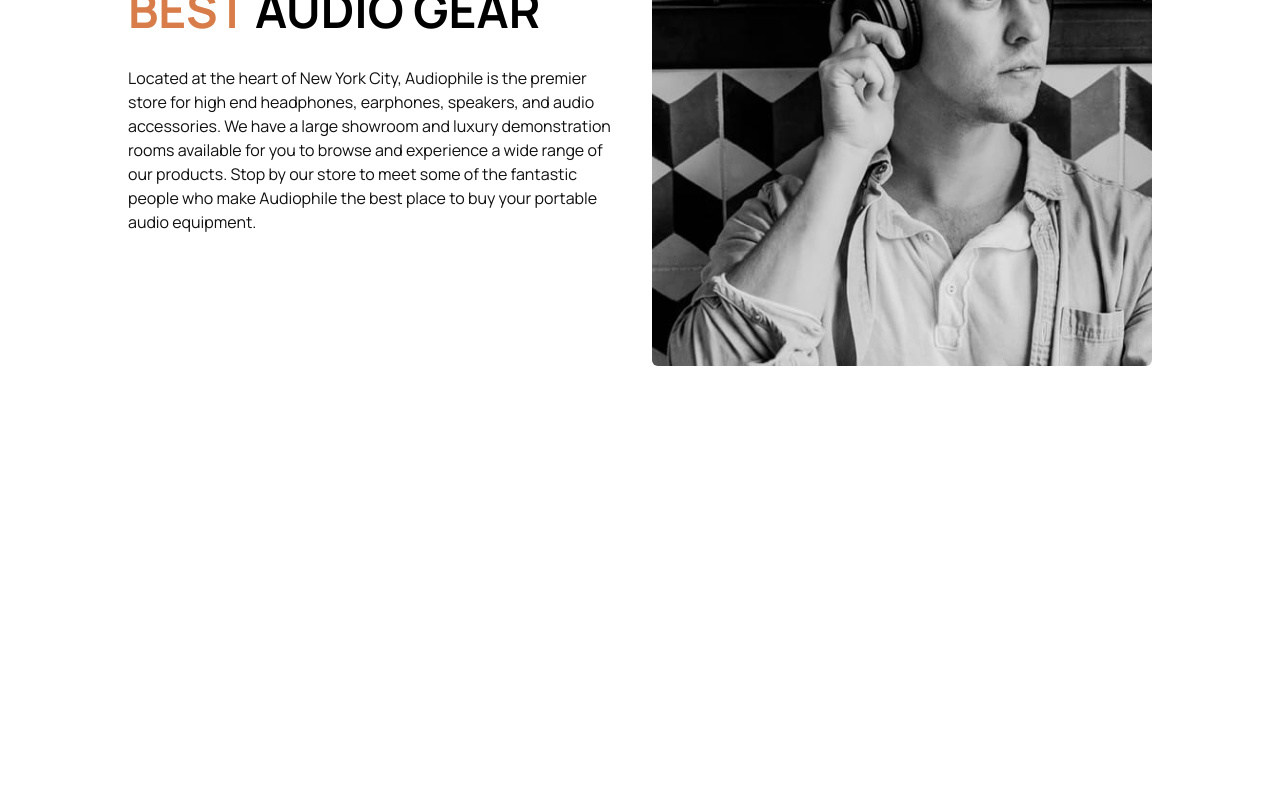
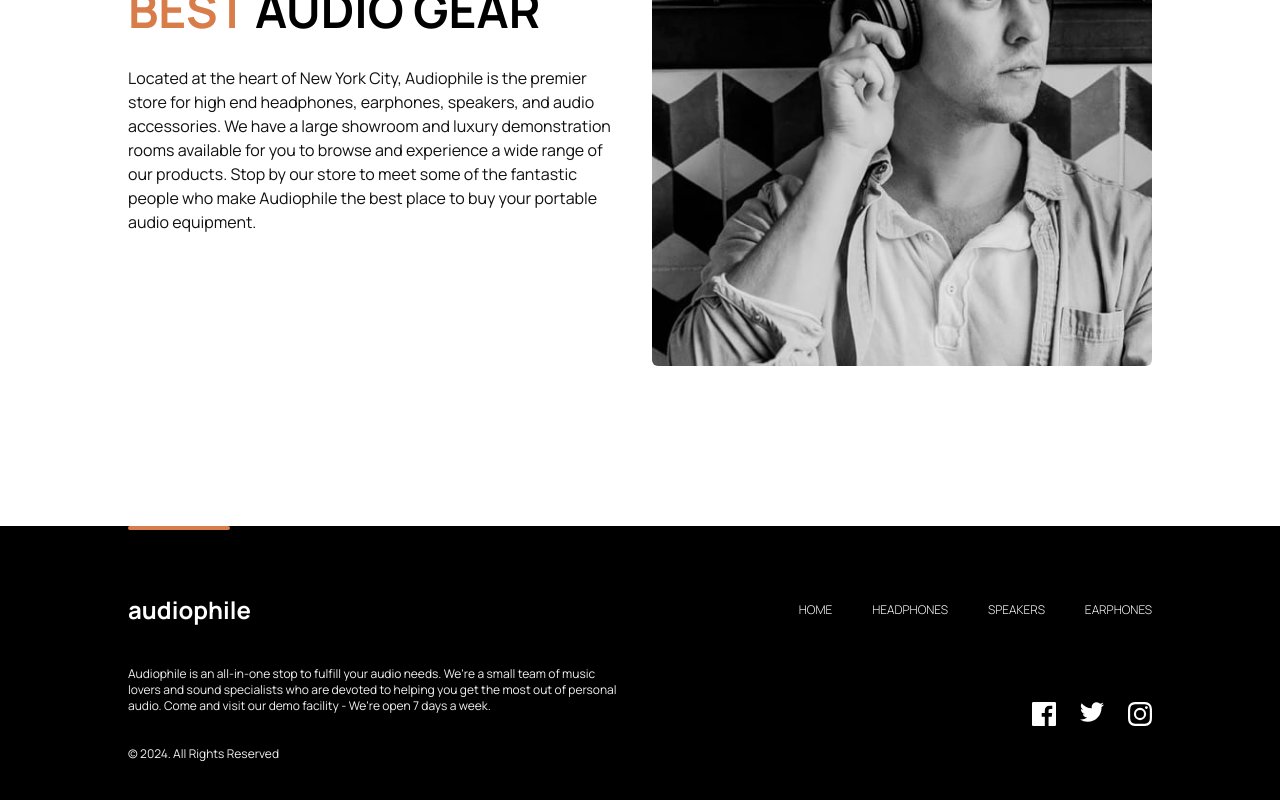
Before and after one commit to ressuman/Audiophile-E-Commerce-App-Project, a React (Vite) app: page /checkout in a window 1280 px wide. Shown: the part 378-1178 px from the top of the page. Before the commit the page ends 904 px from the top, so only its background shows below. Built offline with nearby package versions, Linux system fonts and the light colour scheme.

Commit message:
"Updated styles and layout for Cards, Display, Hero, and FooterBar components, including changes to padding, margins, and font sizes."

```diff
--- a/src/components/Cards/Cards.jsx
+++ b/src/components/Cards/Cards.jsx
@@ -5,16 +5,18 @@
 
 export const Cards = () => {
   return (
-    <div className="w-[90%] md:w-[85%] lg:w[80%] mx-auto lg:text-center py-8 lg:py-28">
-      <div className="grid grid-cols-1 md:grid-cols-3 md:gap-10 lg:gap-10 gap-3">
+    <div className="w-[90%] md:w-[85%] lg:w-[80%] mx-auto lg:text-center py-8 lg:py-28">
+      <div className="grid grid-cols-1 md:grid-cols-3 md:gap-10 lg:gap-20 gap-3">
         <div className="relative flex flex-col items-center justify-center py-5">
           <img
             src={CardHeadphone}
             alt="hp"
             className="absolute top-[3%] md:top-[3%] lg:top-[-13%] w-1/2 md:w-[75%]"
           />
-          <div className="bg-flash-white w-full lg:w-[90%] mt-12 flex flex-col items-center py-2 md:py-1 lg:py-8 md:text-lg lg:ml-6 rounded-md">
-            <p className=" font-semibold pt-20 pb-2 text-black">HEADPHONES</p>
+          <div className="bg-flash-white w-full mt-12 flex flex-col items-center py-2 md:py-1 lg:py-8 md:text-lg  rounded-md">
+            <p className=" font-semibold pt-[33%] md:pt-[50%] pb-2 text-black">
+              HEADPHONES
+            </p>
             <ButtonNoOutline size={20} />
           </div>
         </div>
@@ -25,8 +27,10 @@
             alt="sp"
             className="absolute top-[3%] md:top-[3%] lg:top-[-13%] w-1/2 md:w-[75%]"
           />
-          <div className="bg-flash-white w-full lg:w-[90%] mt-12 flex flex-col items-center py-2 md:py-1 lg:py-8 md:text-lg lg:ml-1 rounded-md">
-            <p className=" font-semibold pt-20 pb-2 text-black">SPEAKERS</p>
+          <div className="bg-flash-white w-full mt-12 flex flex-col items-center py-2 md:py-1 lg:py-8 md:text-lg  rounded-md">
+            <p className=" font-semibold pt-[33%] md:pt-[50%] pb-2 text-black">
+              SPEAKERS
+            </p>
             <ButtonNoOutline />
           </div>
         </div>
@@ -37,8 +41,10 @@
             alt="ep"
             className="absolute top-[3%] md:top-[3%] lg:top-[-13%] w-1/2 md:w-[75%]"
           />
-          <div className="bg-flash-white w-full lg:w-[90%] mt-12 flex flex-col items-center py-2 md:py-1 lg:py-8 md:text-lg lg:mr-6 rounded-md">
-            <p className="font-semibold pt-20 pb-2 text-black">EARPHONES</p>
+          <div className="bg-flash-white w-full mt-12 flex flex-col items-center py-2 md:py-1 lg:py-8 md:text-lg  rounded-md">
+            <p className="font-semibold pt-[33%] md:pt-[50%] pb-2 text-black">
+              EARPHONES
+            </p>
             <ButtonNoOutline />
           </div>
         </div>
--- a/src/components/Display/Display.jsx
+++ b/src/components/Display/Display.jsx
@@ -21,7 +21,7 @@
           alt="ZX9 Speaker"
           width="40%"
           height="40%"
-          className="absolute top-[33%] lg:top-[63%] md:top-[24%] left-[50.6%] lg:left-[30.6%] md:left-[50%] transform -translate-x-1/2  -translate-y-1/2 "
+          className="absolute top-[33%] lg:top-[63%] md:top-[24%] left-[50.6%] lg:left-[28%] md:left-[50%] transform -translate-x-1/2  -translate-y-1/2 "
         />
         <div className="relative z-10 ml-[0rem] lg:ml-[36rem] md:ml-[8rem] lg:text-start md:text-center text-center text-white max-w-sm md:mt-[25rem] lg:mt-0 mt-[30rem]">
           <h1 className="lg:text-5xl md:text-4xl text-3xl font-bold mb-8">
--- a/src/layout/FooterBar/FooterBar.jsx
+++ b/src/layout/FooterBar/FooterBar.jsx
@@ -1,3 +1,5 @@
+import { NavLink } from "react-router-dom";
+
 export const FooterBar = () => {
   return (
     <div className="">
@@ -21,7 +23,121 @@
           <div className="order-1 lg:order-2 bg-footer-image-mobile md:bg-footer-image-tablet lg:bg-footer-image-desktop rounded-md h-[20rem] md:h-[22rem] lg:h-[35rem] w-full lg:w-1/2 bg-cover bg-center"></div>
         </div>
 
-        <div className="bg-black"></div>
+        <div className="bg-black w-full pb-10">
+          <div className=" w-[90%] md:w-[85%] lg:w-[80%] mx-auto">
+            <div className="flex justify-center md:justify-start lg:justify-start">
+              <div className="bg-peru w-[20%] md:w-[11%] lg:w-[10%] h-1 mb-16 rounded-lg"></div>
+            </div>
+
+            <div className="text-white flex flex-col gap-10 justify-center items-center md:justify-between md:items-start lg:items-center lg:flex-row">
+              <div className="font-bold text-lg md:text-xl lg:text-2xl transform transition-transform duration-300 hover:translate-x-2 hover:text-peru">
+                <NavLink to="/">audiophile</NavLink>
+              </div>
+              <div className="font-light text-[12px]">
+                <ul className="md:gap-10 flex gap-6 flex-col md:flex-row text-center md:text-start">
+                  <li>
+                    <NavLink
+                      to="/"
+                      className={({ isActive }) =>
+                        isActive
+                          ? "text-peru"
+                          : "transition-colors duration-300 hover:text-tangelo"
+                      }
+                    >
+                      HOME
+                    </NavLink>
+                  </li>
+                  <li>
+                    <NavLink
+                      to="/headphones"
+                      className={({ isActive }) =>
+                        isActive
+                          ? "text-peru"
+                          : "transition-colors duration-300 hover:text-tangelo"
+                      }
+                    >
+                      HEADPHONES
+                    </NavLink>
+                  </li>
+                  <li>
+                    <NavLink
+                      to="/speakers"
+                      className={({ isActive }) =>
+                        isActive
+                          ? "text-peru"
+                          : "transition-colors duration-300 hover:text-tangelo"
+                      }
+                    >
+                      SPEAKERS
+                    </NavLink>
+                  </li>
+                  <li>
+                    <NavLink
+                      to="/earphones"
+                      className={({ isActive }) =>
+                        isActive
+                          ? "text-peru"
+                          : "transition-colors duration-300 hover:text-tangelo"
+                      }
+                    >
+                      EARPHONES
+                    </NavLink>
+                  </li>
+                </ul>
+              </div>
+            </div>
+            <div className="mx-auto mt-10">
+              <div className="flex flex-col md:flex-row lg:flex-row items-center md:items-end lg:items-center lg:justify-between gap-8">
+                <div className="flex flex-col md:justify-center lg:justify-between md:items-start w-full md:w-full lg:w-1/2 lg:gap-8 text-center md:text-start">
+                  <p className="text-flash-white text-xs lg:text-[12px] mb-10 lg:mb-0">
+                    Audiophile is an all-in-one stop to fulfill your audio
+                    needs. We&apos;re a small team of music lovers and sound
+                    specialists who are devoted to helping you get the most out
+                    of personal audio. Come and visit our demo facility -
+                    We&apos;re open 7 days a week.
+                  </p>
+                  <p className="text-flash-white text-xs lg:text-[12px]">
+                    &copy; 2024. All Rights Reserved
+                  </p>
+                </div>
+                <div className="flex justify-center md:justify-start lg:justify-end items-center w-full md:w-auto lg:w-1/2 mt-4 md:mt-0 lg:mt-0">
+                  <div className="flex gap-4 lg:gap-6">
+                    <a href="#" className="group inline-block">
+                      <svg
+                        width="24"
+                        height="24"
+                        xmlns="http://www.w3.org/2000/svg"
+                        className="fill-current text-white group-hover:text-peru transition-colors duration-1000"
+                      >
+                        <path d="M22.675 0H1.325C.593 0 0 .593 0 1.325v21.351C0 23.407.593 24 1.325 24H12.82v-9.294H9.692v-3.622h3.128V8.413c0-3.1 1.893-4.788 4.659-4.788 1.325 0 2.463.099 2.795.143v3.24l-1.918.001c-1.504 0-1.795.715-1.795 1.763v2.313h3.587l-.467 3.622h-3.12V24h6.116c.73 0 1.323-.593 1.323-1.325V1.325C24 .593 23.407 0 22.675 0z" />
+                      </svg>
+                    </a>
+                    <a href="#" className="group inline-block">
+                      <svg
+                        width="24"
+                        height="24"
+                        xmlns="http://www.w3.org/2000/svg"
+                        className="fill-current text-white group-hover:text-peru transition-colors duration-1000"
+                      >
+                        <path d="M24 2.557a9.83 9.83 0 01-2.828.775A4.932 4.932 0 0023.337.608a9.864 9.864 0 01-3.127 1.195A4.916 4.916 0 0016.616.248c-3.179 0-5.515 2.966-4.797 6.045A13.978 13.978 0 011.671 1.149a4.93 4.93 0 001.523 6.574 4.903 4.903 0 01-2.229-.616c-.054 2.281 1.581 4.415 3.949 4.89a4.935 4.935 0 01-2.224.084 4.928 4.928 0 004.6 3.419A9.9 9.9 0 010 17.54a13.94 13.94 0 007.548 2.212c9.142 0 14.307-7.721 13.995-14.646A10.025 10.025 0 0024 2.557z" />
+                      </svg>
+                    </a>
+                    <a href="#" className="group inline-block">
+                      <svg
+                        width="24"
+                        height="24"
+                        xmlns="http://www.w3.org/2000/svg"
+                        className="fill-current text-white group-hover:text-peru transition-colors duration-1000"
+                      >
+                        <path d="M12 2.163c3.204 0 3.584.012 4.85.07 3.252.148 4.771 1.691 4.919 4.919.058 1.265.069 1.645.069 4.849 0 3.205-.012 3.584-.069 4.849-.149 3.225-1.664 4.771-4.919 4.919-1.266.058-1.644.07-4.85.07-3.204 0-3.584-.012-4.849-.07-3.26-.149-4.771-1.699-4.919-4.92-.058-1.265-.07-1.644-.07-4.849 0-3.204.013-3.583.07-4.849.149-3.227 1.664-4.771 4.919-4.919 1.266-.057 1.645-.069 4.849-.069zM12 0C8.741 0 8.333.014 7.053.072 2.695.272.273 2.69.073 7.052.014 8.333 0 8.741 0 12c0 3.259.014 3.668.072 4.948.2 4.358 2.618 6.78 6.98 6.98C8.333 23.986 8.741 24 12 24c3.259 0 3.668-.014 4.948-.072 4.354-.2 6.782-2.618 6.979-6.98.059-1.28.073-1.689.073-4.948 0-3.259-.014-3.667-.072-4.947-.196-4.354-2.617-6.78-6.979-6.98C15.668.014 15.259 0 12 0zm0 5.838a6.162 6.162 0 100 12.324 6.162 6.162 0 000-12.324zM12 16a4 4 0 110-8 4 4 0 010 8zm6.406-11.845a1.44 1.44 0 100 2.881 1.44 1.44 0 000-2.881z" />
+                      </svg>
+                    </a>
+                  </div>
+                </div>
+              </div>
+            </div>
+          </div>
+        </div>
       </div>
     </div>
   );
```
Also changed, not shown: src/components/Hero/Hero.jsx (+4 -4 lines).
